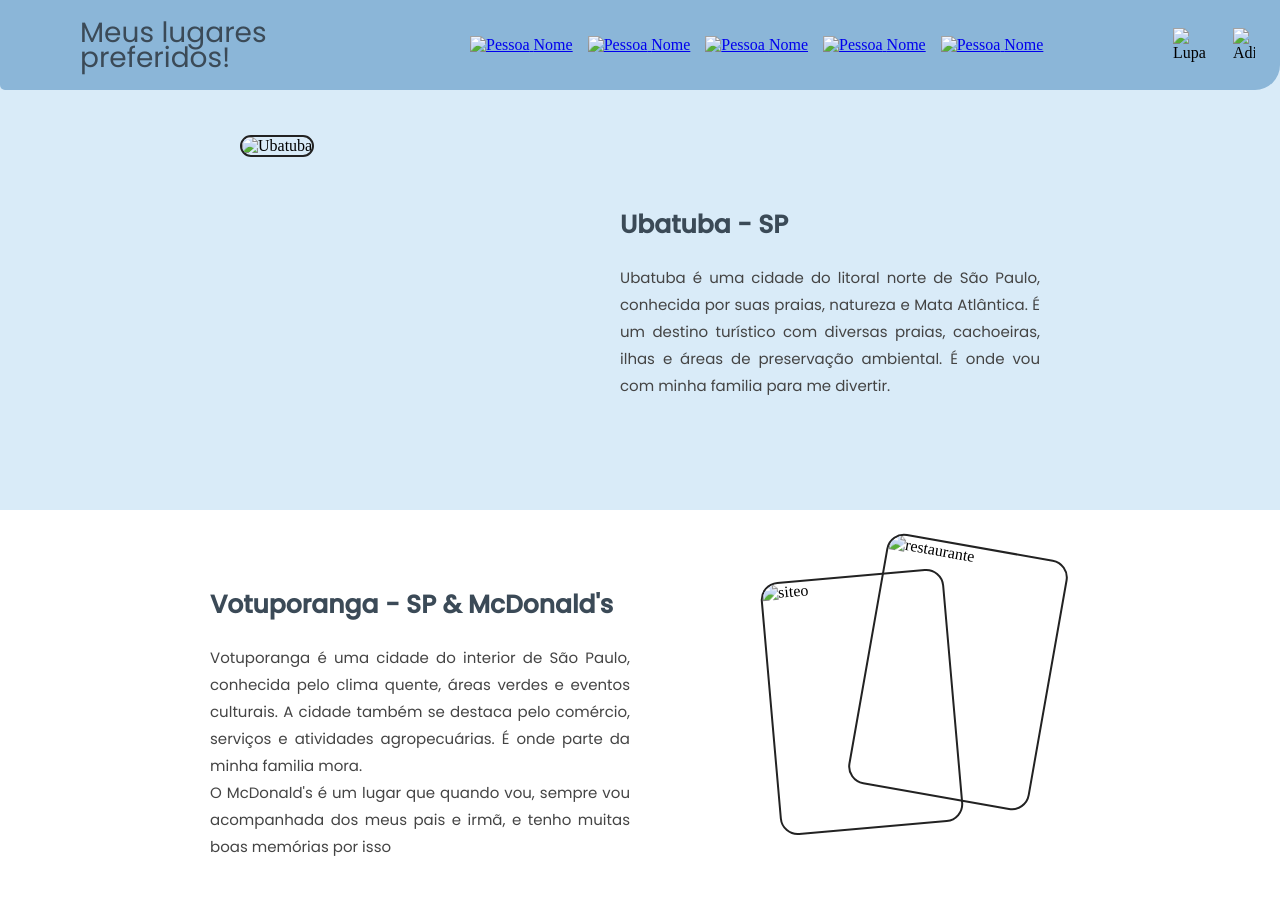
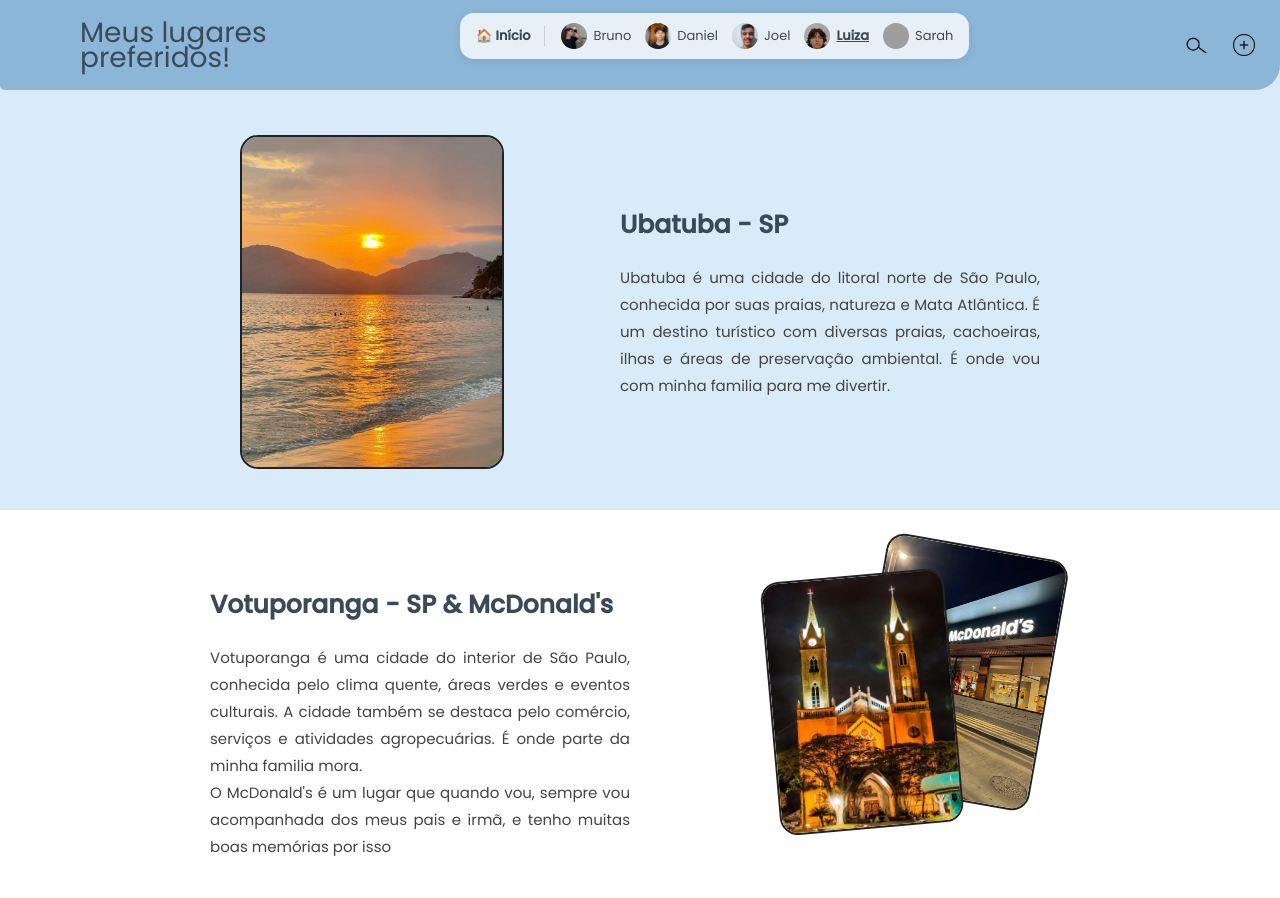
Before and after one commit to brunocluz/lugares-favoritos, a plain HTML site: page LuizaPagina/index.html in a window 1280 px wide. Shown: the top 898 px of the page. Drawn offline with Linux system fonts and the light colour scheme; files that its build step writes are made by us from their sources; grey boxes are pictures that could not be loaded.

Commit message:
index Luiza refeito

```diff
--- a/LuizaPagina/index.html
+++ b/LuizaPagina/index.html
@@ -3,8 +3,16 @@
 <head>
     <meta charset="UTF-8">
     <meta name="viewport" content="width=device-width, initial-scale=1.0">
-    <link rel="stylesheet" href="style.css">
+    <link rel="stylesheet" href="estilos/style.css">
     <title>Luiza</title>
+    <style>
+        .site-nav{display:flex;align-items:center;gap:14px;flex-wrap:wrap;padding:10px 16px;background:#ffffffcc;border-radius:14px;margin:0 0 18px 0;box-shadow:0 2px 10px rgba(0,0,0,.08);font-family:"Poppins",sans-serif;}
+        .site-nav a{display:flex;align-items:center;gap:6px;text-decoration:none;color:#3b4a57;font-size:13px;}
+        .site-nav img{width:26px;height:26px;border-radius:50%;object-fit:cover;}
+        .site-nav .home-link{font-weight:600;border-right:1px solid #ccc;padding-right:14px;margin-right:2px;}
+        .site-nav a.current{font-weight:700;text-decoration:underline;}
+    </style>
+
     <link rel="preconnect" href="https://fonts.googleapis.com">
 <link rel="preconnect" href="https://fonts.gstatic.com" crossorigin>
 
@@ -15,47 +23,17 @@
 
         <h1>Meus lugares<br>preferidos!</h1>
 
-       <div class="pessoas">
-
-    <div class="Bruno">
-        <a href="Lugares.html">
-            <img src="Bruno.png" alt="Pessoa">
-            <span>Nome</span>
-        </a>
-    </div>
-
-    <div class="Daniel">
-        <a href="index2.html">
-            <img src="Daniel.png" alt="Pessoa">
-            <span>Nome</span>
-        </a>
-    </div>
-
-    <div class="Joel">
-        <a href="index3.html">
-            <img src="Joel.png" alt="Pessoa">
-            <span>Nome</span>
-        </a>
-    </div>
-
-    <div class="Luiza">
-        <a href="Luiza.html">
-            <img src="Pessoas.png" alt="Pessoa">
-            <span>Nome</span>
-        </a>
-    </div>
-
-    <div class="Sarah">
-        <a href="index5.html">
-            <img src="Sarah.png" alt="Pessoa">
-            <span>Nome</span>
-        </a>
-    </div>
-    </div>
-
+           <nav class="site-nav">
+        <a class="home-link" href="../index.html">🏠 Início</a>
+        <a href="../pagina-bruno/index.html"><img src="../assets/avatars/Bruno.png" alt="Bruno"><span>Bruno</span></a>
+        <a href="../DanielPagina/index.html"><img src="../assets/avatars/Daniel.png" alt="Daniel"><span>Daniel</span></a>
+        <a href="../pagina-joel/index.html"><img src="../assets/avatars/Joel.jpeg" alt="Joel"><span>Joel</span></a>
+        <a href="../LuizaPagina/index.html" class="current"><img src="../assets/avatars/Luiza.png" alt="Luiza"><span>Luiza</span></a>
+        <a href="../PaginaSarah/pagina.html"><img src="../assets/avatars/Sarah.png" alt="Sarah"><span>Sarah</span></a>
+    </nav>
     <div class="icones">
-    <img src="lupa.png" alt="Lupa">
-    <img src="mais.png" alt="Adicionar">
+    <img src="../assets/avatars/lupa.png" alt="Lupa">
+    <img src="../assets/avatars/mais.png" alt="Adicionar">
     </div>
 
     </header>
@@ -65,7 +43,7 @@
     <section class="bloco azul">
 
         <div class="imagem">
-            <img src="praia do lázaro Ubatuba (1).png" alt="Ubatuba">
+            <img src="imagens/praia do lázaro Ubatuba (1).png" alt="Ubatuba">
         </div>
 
         <div class="texto">
@@ -97,9 +75,9 @@
 
         <div class="imagens-duplas">
 
-    <img src="mcdonaldis.png" class="foto1" alt="restaurante">
+    <img src="imagens/mcdonaldis.png" class="foto1" alt="restaurante">
 
-    <img src="votuporanga.png" class="foto2" alt="siteo">
+    <img src="imagens/votuporanga.png" class="foto2" alt="siteo">
 
 </div>
 
@@ -116,7 +94,7 @@
         </div>
 
         <div class="imagem">
-            <img src="Olimpia.png" alt="Lugar 3">
+            <img src="imagens/Olimpia.png" alt="Lugar 3">
         </div>
 
     </section>
```
